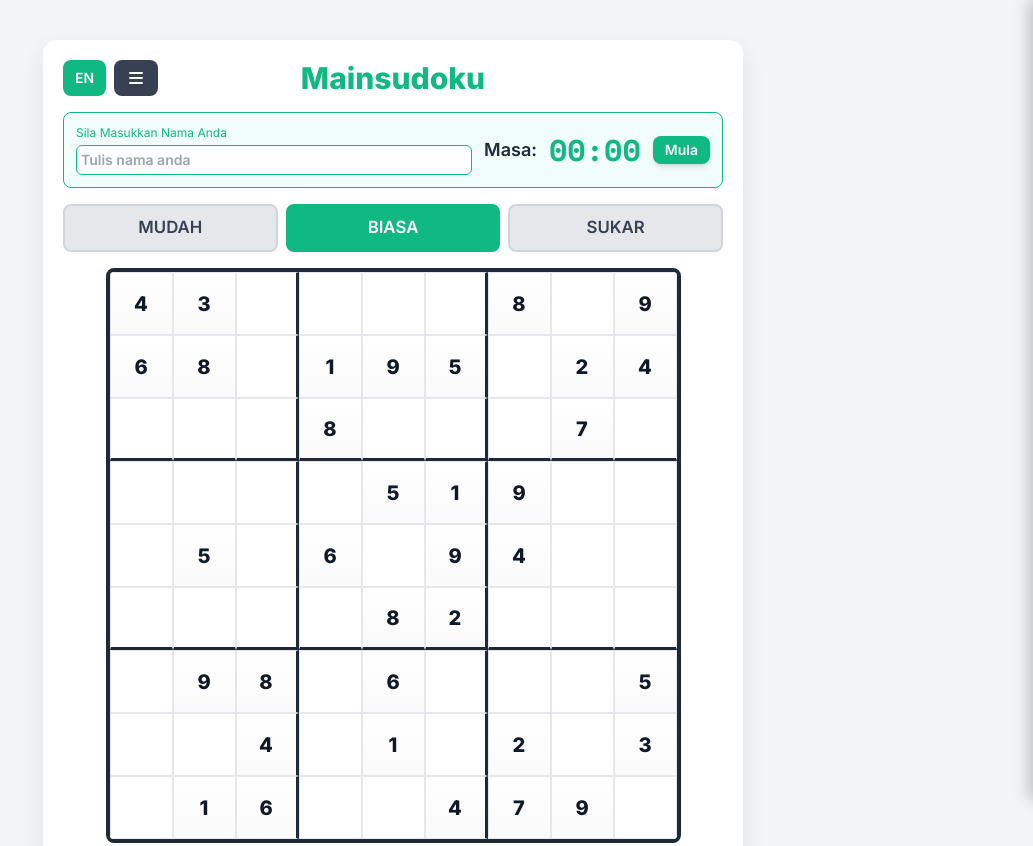
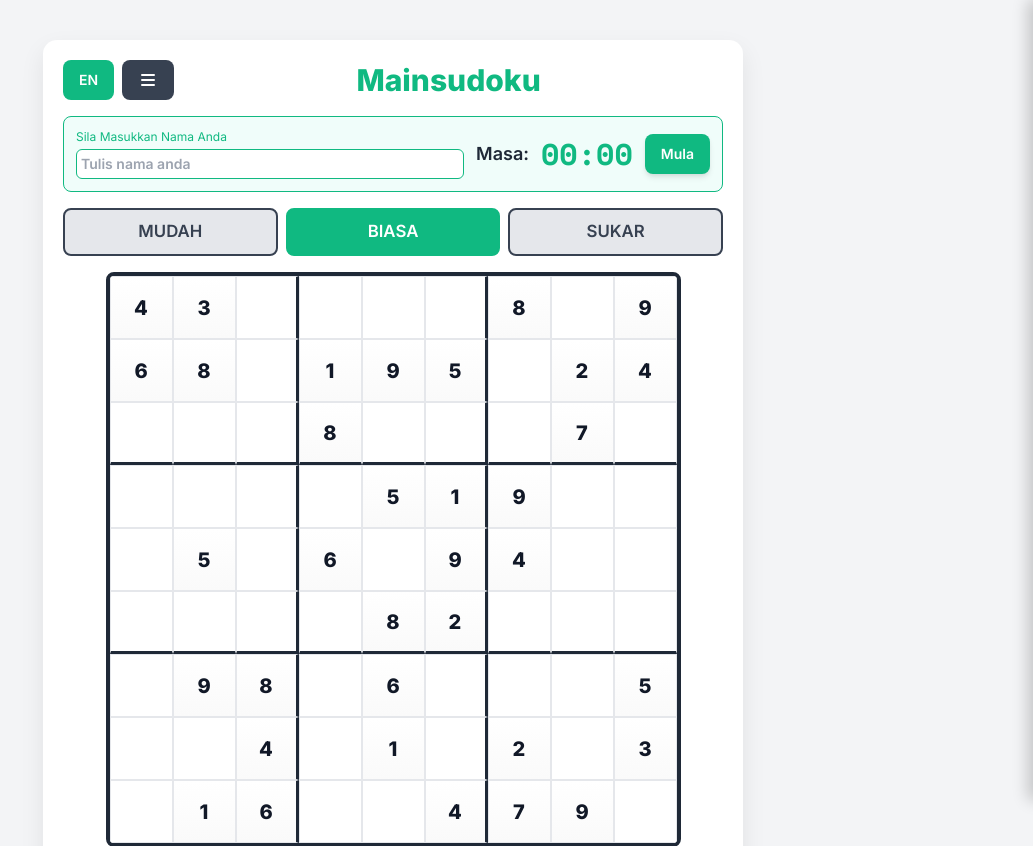
Before and after one commit to Cyrilichzan-droid/Classic-Sudoku-Puzzle-, a plain HTML site: page index.html in a window 1280 px wide. Shown: the top 846 px of the page, without its empty margins (247-1280 px from the left). Drawn offline with nearby package versions, Linux system fonts and the light colour scheme; no server answers.

Commit message:
Update index.html

```diff
--- a/index.html
+++ b/index.html
@@ -4,8 +4,8 @@
         <meta charset="UTF-8">
         <meta name="viewport" content="width=device-width, initial-scale=1.0">
         <title>Mainsudoku</title>
-        <script src="https://cdn.tailwindcss.com"></script>
-        <link href="https://fonts.googleapis.com/css2?family=Inter:wght@400;600;800&family=Space+Mono:wght@400;700&display=swap" rel="stylesheet">
+       <link rel="stylesheet" href="https://cdnjs.cloudflare.com/ajax/libs/tailwindcss/2.2.19/tailwind.min.css">
+       <link href="https://fonts.googleapis.com/css2?family=Inter:wght@400;600;800&family=Space+Mono:wght@400;700&display=swap" rel="stylesheet">
         <style>
             /* Default Theme Variables (Emerald) */
             :root {
```
